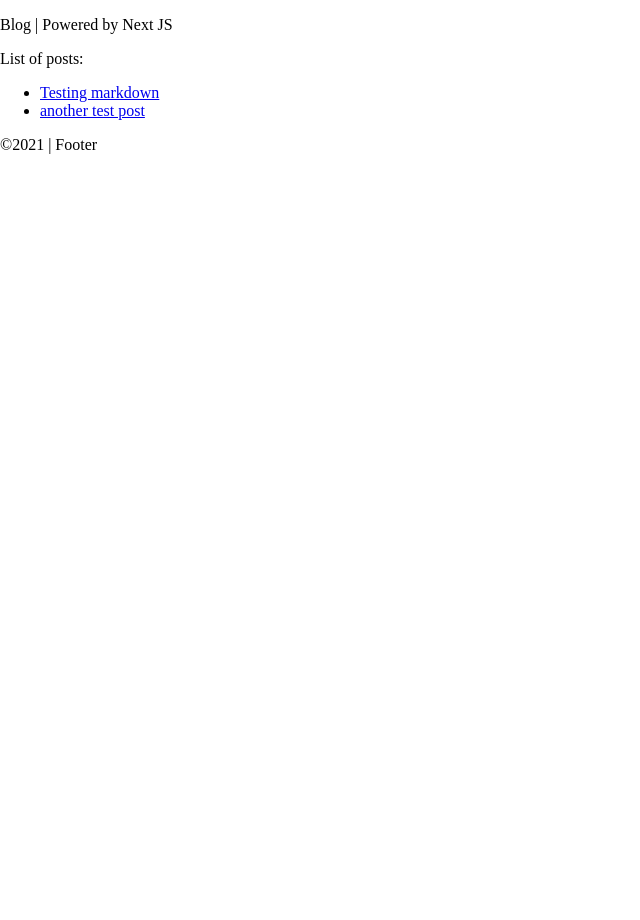
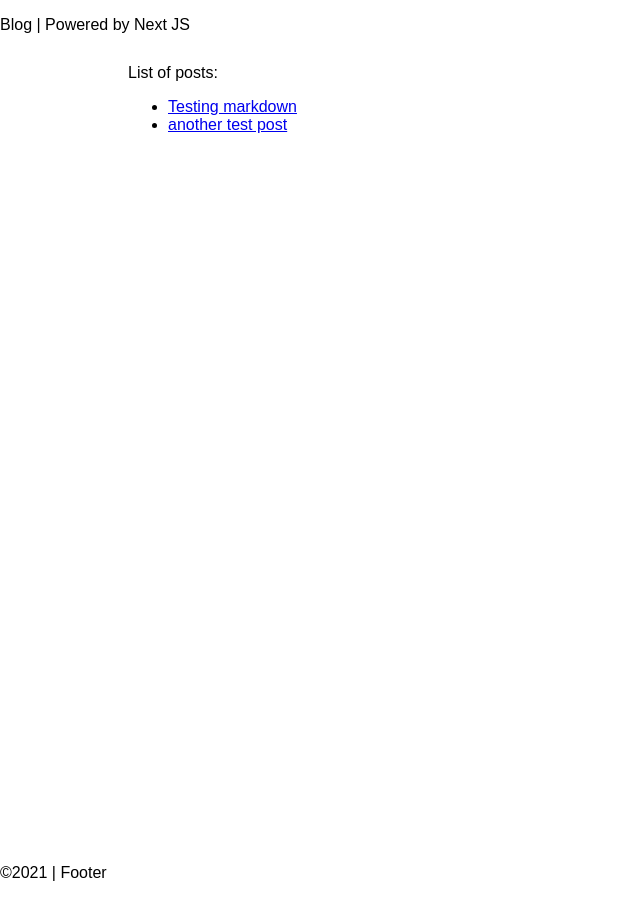
Before and after one commit to vikram-gsu/next-blog, a Next.js app: page / in a window 1280 px wide. Shown: the top 920 px of the page, without its empty margins (0-640 px from the left). Before the commit the page ends 800 px from the top, so only its background shows below. Built offline with nearby package versions, Linux system fonts and the light colour scheme.

Commit message:
Added grid layout to default layout

```diff
--- a/_includes/footer.js
+++ b/_includes/footer.js
@@ -1,7 +1,11 @@
+import styled from 'styled-components';
+const FooterStyles = styled.footer`
+    grid-area: footer;
+`;
 export default function Footer(){
-    return <footer>
+    return <FooterStyles>
         <p>
             ©2021 | Footer
         </p>
-    </footer>;
+    </FooterStyles>;
 }
--- a/_includes/header.js
+++ b/_includes/header.js
@@ -1,7 +1,11 @@
-export default function Header(){
-    return <header>
-        <p>
-            Blog | Powered by Next JS
-        </p>
-    </header>
+import styled from "styled-components";
+const HeaderStyles = styled.header`
+  grid-area: header;
+`;
+export default function Header() {
+  return (
+    <HeaderStyles>
+      <p>Blog | Powered by Next JS</p>
+    </HeaderStyles>
+  );
 }
--- a/_layouts/default.js
+++ b/_layouts/default.js
@@ -1,17 +1,34 @@
 import Head from "next/head";
 import Header from "@includes/header";
 import Footer from "@includes/footer";
+import styled from "styled-components";
+
+const MainStyles = styled.main`
+  display: grid;
+
+  grid: [row1-start] "header header header" 3em [row1-end]
+        [row2-start] ". content ."  100vh [row2-end]
+        [row3-start] "footer footer footer" 10em [row3-end]/
+        10% 80% 10%;
+`;
+
+const ContentStyles = styled.div`
+  grid-area: content;
+
+`;
 
 export default function DefaultLayout(props) {
   return (
-    <main>
+    <MainStyles>
       <Head>
         <title>{props.title}</title>
         <meta name="description" content={props.description} />
       </Head>
       <Header />
-      {props.children}
+      <ContentStyles>
+        {props.children}
+      </ContentStyles>
       <Footer />
-    </main>
+    </MainStyles>
   );
 }
--- a/pages/_app.js
+++ b/pages/_app.js
@@ -6,6 +6,8 @@ const GlobalStyle = createGlobalStyle`
     padding: 0;
     box-sizing: border-box;
     font-size: 16px;
+    font-family: Arial, Helvetica, sans-serif;
+
   }
 `
 
```
